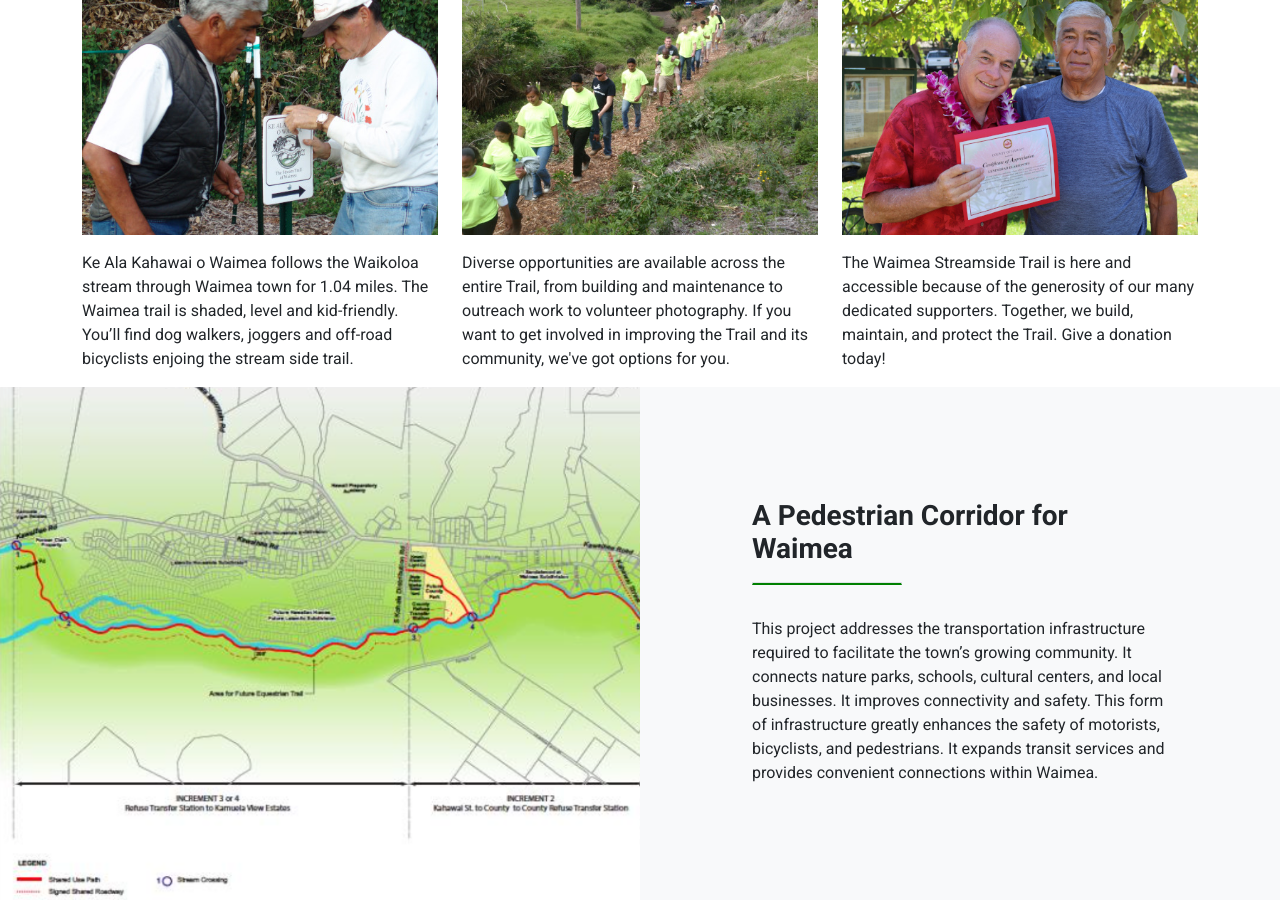
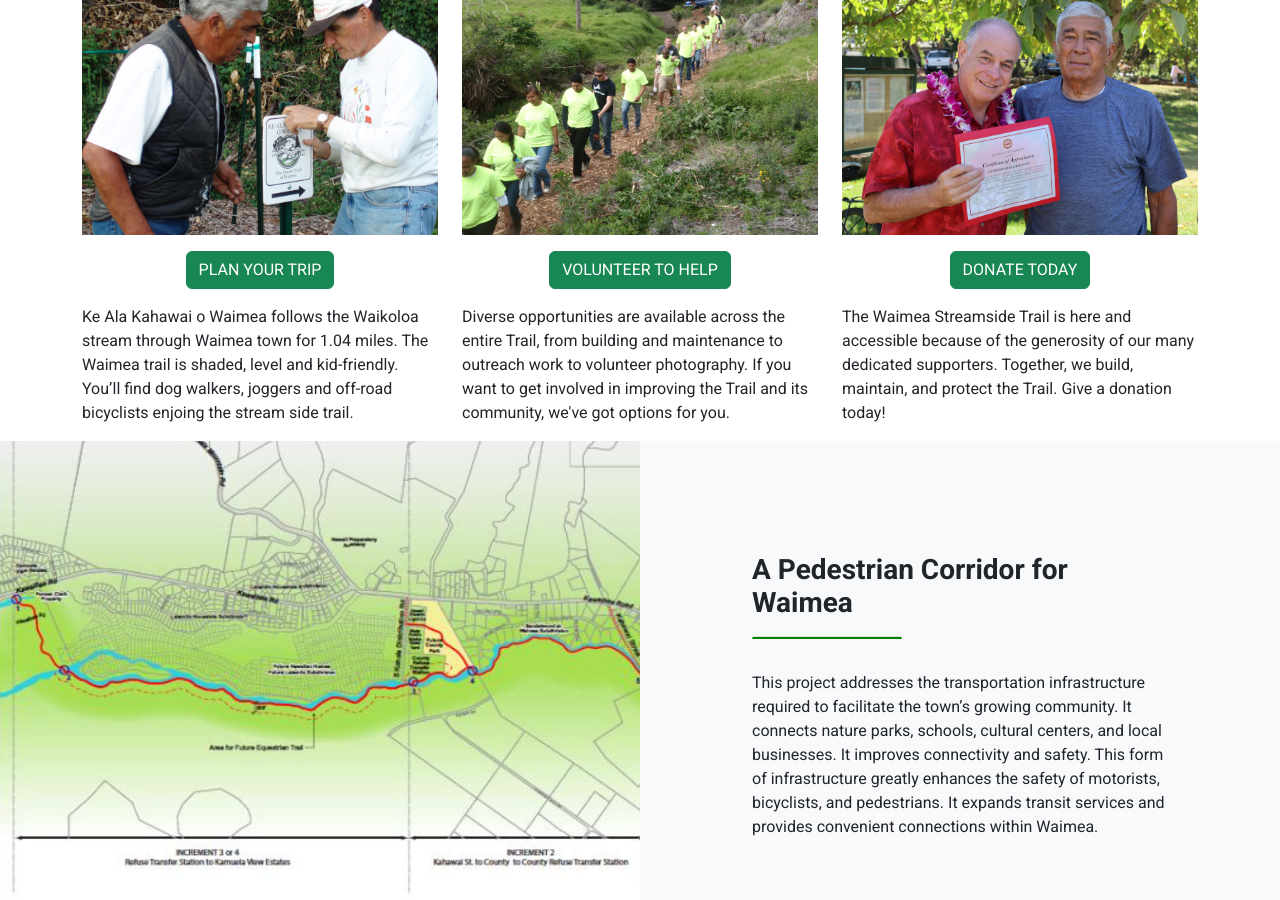
Before and after one commit to mgoldsborough/waimeatrails, a Jekyll site: the page built from index.html, in a window 1280 px wide and 900 px high, scrolled down 1018 px. Built offline with Jekyll 4.4.1, drawn with Linux system fonts in a browser that asks for light colours; some of the changed text lies outside the part shown.

Commit message:
adding buttons and volunteer popup

```diff
--- a/_includes/footer.html
+++ b/_includes/footer.html
@@ -6,8 +6,8 @@
             Waimea Trails and Greenways
 
             <a href="mailto:waimeatrails@gmail.com">
-              waimeatrails@gmail.com
-            </a>
+              hello@waimeatrails.org
+            </a><br />
             <p class="text-muted small mb-4 mb-lg-0">© Waimea Trails and Greenways 2023. All Rights Reserved.</p>
               <!-- <ul class="list-inline mb-2">
                   <li class="list-inline-item"><a href="#!">About</a></li>
--- a/_layouts/default.html
+++ b/_layouts/default.html
@@ -47,6 +47,7 @@
   {% include footer.html %}
 
   <script src="https://cdn.jsdelivr.net/npm/bootstrap@5.3.0/dist/js/bootstrap.bundle.min.js" integrity="sha384-geWF76RCwLtnZ8qwWowPQNguL3RmwHVBC9FhGdlKrxdiJJigb/j/68SIy3Te4Bkz" crossorigin="anonymous"></script>
+  <script src="{{ site.baseurl }}/assets/scripts/scripts.js" defer></script>
 
 </body>
 
--- /dev/null
+++ b/assets/scripts/scripts.js
@@ -0,0 +1,6 @@
+
+
+document.querySelector('.klaviyo-form-volunteer').addEventListener('click', function (){
+  window._klOnsite = window._klOnsite || [];
+  window._klOnsite.push(['openForm', 'SXqP9S']);
+});
--- a/index.html
+++ b/index.html
@@ -30,11 +30,9 @@
         <h4>Visit It</h4>
         <img class="img-fluid" src="{{ site.baseurl }}/assets/img/waimea_trails_visit_us.jpg" />
 
-        {% comment %}
         <div class="text-center">
           <a href="{{ site.baseurl}}{% link trailmap.html %}" class="btn btn-success mb-3">PLAN YOUR TRIP</a>
         </div>
-        {% endcomment %}
 
         <p class="clearfix">
           Ke Ala Kahawai o Waimea follows the Waikoloa stream through Waimea town for 1.04 miles.
@@ -47,11 +45,10 @@
         <h4>Build It</h4>
         <img class="img-fluid" src="{{ site.baseurl }}/assets/img/waimea_trails_feature2.jpg" />
 
-        {% comment %}
         <div class="text-center">
-          <a href="{{ site.baseurl}}{% link events.html %}" class="btn btn-success mb-3" >GET INVOLVED</a>
+          {% comment %}<a href="{{ site.baseurl}}{% link events.html %}" class="btn btn-success mb-3" >GET INVOLVED</a>{% endcomment %}
+          <button class="btn btn-success mb-3 klaviyo-form-volunteer">VOLUNTEER TO HELP</button>
         </div>
-        {% endcomment %}
 
         <p>
           Diverse opportunities are available across the entire Trail, from building and maintenance to
@@ -63,11 +60,9 @@
       <div class="col-lg-4">
         <h4>Support It</h4>
         <img class="img-fluid" src="{{ site.baseurl }}/assets/img/waimea_trails_feature3.jpg" />
-        {% comment %}
         <div class="text-center">
-          <button type="button" class="btn btn-success mb-3">WAYS TO GIVE</button>
+          <a href="https://friends-of-the-future.square.site/product/waimea-trails-greenways/29" class="btn btn-success mb-3" >DONATE TODAY</a>
         </div>
-        {% endcomment %}
 
         <p>
           The Waimea Streamside Trail is here and accessible because of the generosity of our many
```
